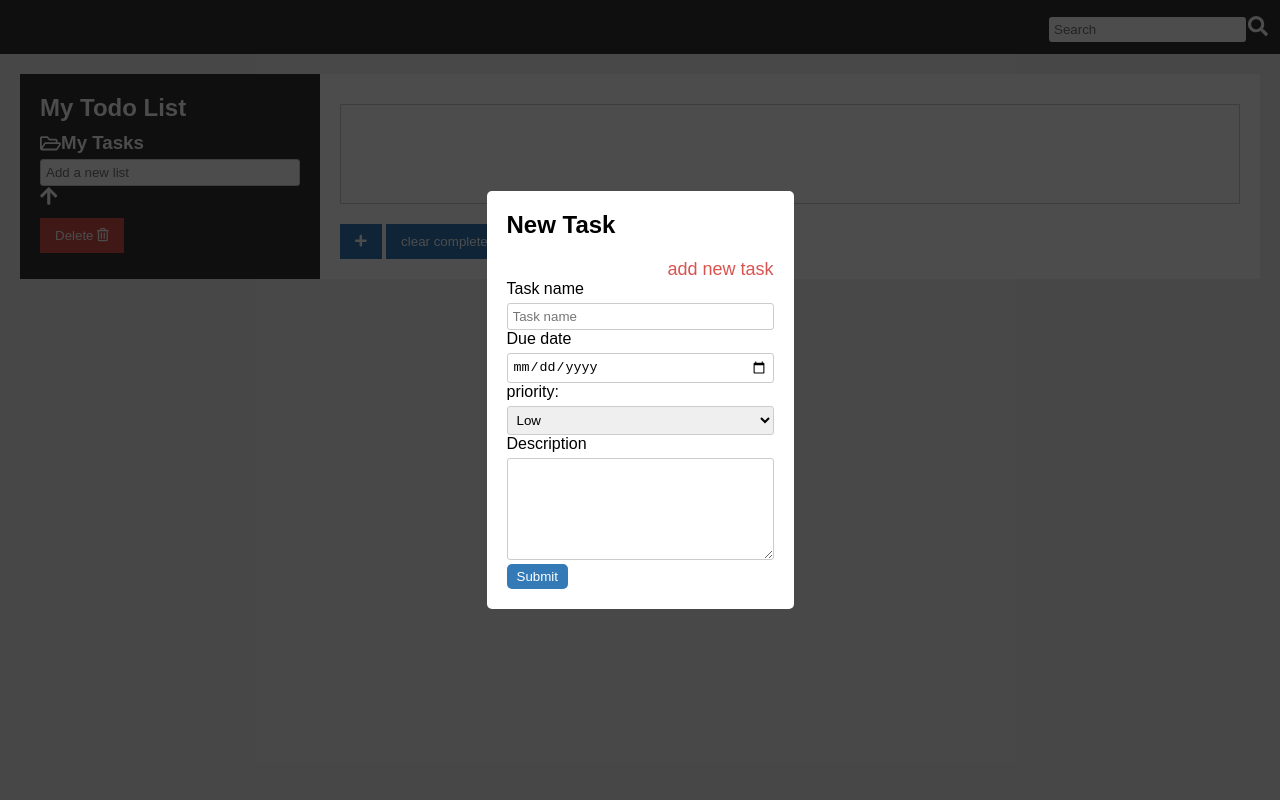
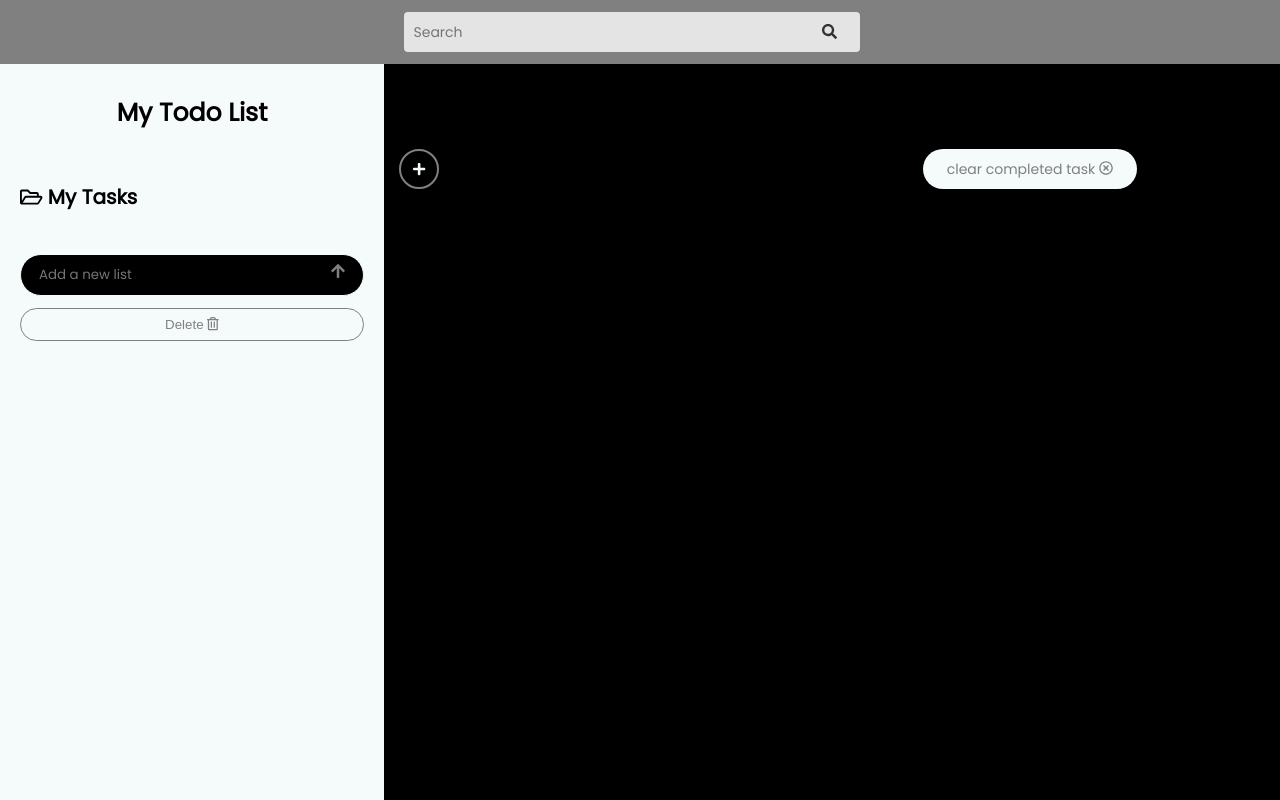
Before and after one commit to Bazzy09/Todo_list, a website built with webpack: page dist/index.html in a window 1280 px wide. Built offline with nearby package versions, Linux system fonts and the light colour scheme.

Commit message:
i added few styles to make the design simple

```diff
--- a/dist/css/style.css
+++ b/dist/css/style.css
@@ -1,205 +1,547 @@
-* {
-    margin: 0;
-    padding: 0;
-    box-sizing: border-box;
+@import url("https://fonts.googleapis.com/css2?family=Poppins&display=swap");
+
+:root {
+  --background-primary: #f5fafa;
+  --background-secondary: #808080;
+  --text-primary: #000;
+  --accent-color: #1cfeba;
+}
+
+*,
+*::before,
+*::after {
+  box-sizing: border-box;
+  margin: 0;
+  padding: 0;
+}
+
+html {
+  font-size: 10px;
+}
+
+body {
+  height: 92vh;
+  overflow-x: hidden;
+  background: var(--text-primary);
+  color: var(--background-primary);
+  font-family: "Poppins", sans-serif;
+}
+
+/* HEADER */
+#menu {
+  display: flex;
+  align-items: center;
+  padding: 2rem;
+  height: 8vh;
+  background: var(--background-secondary);
+}
+
+/* HAMBURGER MENU */
+.hamburger {
+  cursor: pointer;
+  display: none;
+}
+
+.hamburger div {
+  background: var(--background-primary);
+  transition: 0.5s;
+  width: 2.5rem;
+  height: 3px;
+  margin: 5px;
+}
+
+.clicked .line1 {
+  transform: rotate(45deg) translate(5px, 6px);
+}
+
+.clicked .line2 {
+  opacity: 0;
+}
+
+.clicked .line3 {
+  transform: rotate(-45deg) translate(5px, -6px);
+}
+
+/* SEARCH BAR */
+#menu .search-box {
+  margin: 0 auto;
+  position: relative;
+}
+
+#menu .search-icon {
+  position: relative;
+  color: #333;
+  right: 4rem;
+  font-size: 1.5rem;
+  z-index: 1;
+}
+
+#menu .search-box input {
+  font-family: "Poppins", sans-serif;
+  font-size: 1.4rem;
+  width: calc(20rem + 20vw);
+  height: 4rem;
+  border: none;
+  outline: none;
+  border-radius: 0.4rem;
+  padding: 0 1rem;
+  background: #e4e4e4;
+  transition: 0.3s ease;
+}
+
+#menu .search-box input:focus {
+  box-shadow: 5px 5px 15px rgba(0, 0, 0, 0.1);
+  background: var(--background-primary);
+}
+
+#main {
+  display: flex;
+}
+
+/* SIDEBAR AND LIST FORM */
+#sidebar {
+  height: 92vh;
+  width: 20%;
+  background: var(--background-primary);
+  color: black;
+  transition: 0.6s;
+  z-index: 1;
+  position: fixed;
+}
+
+#sidebar h2 {
+  padding: 3rem;
+  font-size: 2.5rem;
+  text-align: center;
+}
+
+#sidebar .task-list {
+  padding: 2rem;
+}
+
+#sidebar .task-list h3 {
+  font-size: 2rem;
+}
+
+#sidebar .active-list {
+  font-weight: bolder;
+  color: var(--background-primary);
+  background: var(--background-secondary);
+  border-radius: 0.4rem;
+}
+
+#sidebar .task-list ul {
+  padding: 1rem 0;
+  font-size: 1.5rem;
+}
+
+#sidebar .task-list li {
+  list-style: none;
+  padding: 1rem;
+  transition: 0.3s ease;
+  cursor: pointer;
+}
+
+#sidebar .task-list li:hover {
+  background: var(--background-secondary);
+  color: var(--background-primary);
+  border-radius: 0.4rem;
+}
+
+#sidebar .task-list li:hover button {
+  background: var(--background-secondary);
+}
+
+#sidebar .task-list form {
+  margin-top: 2.2rem;
+  display: flex;
+  background: var(--text-primary);
+  outline: none;
+  border: none;
+  color: var(--background-secondary);
+  border: 1px solid var(--background-primary);
+  border-radius: 25px;
+  padding: 0.8rem;
+  font-weight: bolder;
+  transition: 0.3s ease;
+}
+
+#sidebar .task-list form input {
+  font-family: "Poppins", sans-serif;
+  outline: none;
+  border: none;
+  color: var(--background-secondary);
+  background: transparent;
+  padding: 0.2rem 1rem;
+  transition: 0.3s ease;
+  width: 100%;
+}
+
+#sidebar .task-list form #up-arrow {
+  font-size: 1.6rem;
+  margin-right: 1rem;
+}
+
+#sidebar .task-list form .btn:focus {
+  color: var(--background-secondary);
+}
+
+#sidebar .task-list form input:focus::placeholder {
+  opacity: 0.5;
+}
+
+#sidebar .task-list .delete-btn {
+  border: 1px solid var(--background-secondary);
+  background: none;
+  color: var(--background-secondary);
+  outline: none;
+  padding: 0.8rem 2.4rem;
+  margin: 1.2rem auto;
+  border-radius: 2.5rem;
+  cursor: pointer;
+  width: 100%;
+  transition: 0.3s ease;
+}
+
+#sidebar .task-list .delete-btn:hover {
+  background: var(--text-primary);
+  color: var(--background-primary);
+  border: 1px solid var(--text-primary);
+}
+
+/* TODO LISTS AND TASKS */
+#todos {
+  width: 70%;
+  margin-left: 30%;
+  background: var(--text-primary);
+}
+
+#todos .todo-header {
+  display: flex;
+  justify-content: space-between;
+  align-items: center;
+  padding: 2rem;
+}
+
+#todos .todo-header h2 {
+  font-size: 2.5rem;
+  letter-spacing: 0.1rem;
+}
+
+#todos .todo-header p {
+  font-size: 1.4rem;
+}
+
+#todos .todo-header p span {
+  color: lightgray;
+  font-size: 2rem;
+  font-weight: bolder;
+  padding: 0 0.5rem;
+}
+
+#todos .todo {
+  margin: 0.8rem 0;
+  border-radius: 0.5rem;
+  background: var(--background-primary);
+  color: black;
+}
+
+#todos .todo .todo-content {
+  display: flex;
+  flex-direction: column;
+}
+
+#todos .todo .todo-content input[type="checkbox"] {
+  position: absolute;
+  opacity: 0;
+}
+
+#todos .todo .todo-content label {
+  display: inline-flex;
+  align-items: center;
+  position: relative;
+  margin: 1rem 0 1rem 0;
+  font-size: 1.5rem;
+  cursor: pointer;
+}
+
+#todos .todo .todo-content label::after {
+  content: "";
+  position: absolute;
+  right: 0;
+  left: 3rem;
+  top: 25%;
+  height: 2px;
+  background: black;
+  transform: scale(0);
+}
+
+#todos .todo .todo-content .checkbox {
+  display: inline-block;
+  width: 1.2rem;
+  height: 1.2rem;
+  margin: 0.5rem 1rem;
+  cursor: pointer;
+  border: 2px solid #efefef;
+  border-radius: 50%;
+}
+
+#todos .todo-content input:checked + label {
+  opacity: 0.7;
+}
+
+#todos .todo-content input:checked + label:after {
+  transform: scale(1);
+}
+
+#todos .todo-content input:checked + label .checkbox {
+  background: var(--background-secondary);
+  box-shadow: 0 0 0 0.2rem var(--background-secondary);
+}
+
+#todos .below-todo {
+  padding: 1.5rem;
+}
+
+#todos .below-todo .btns {
+  display: flex;
+  justify-content: space-between;
+}
+
+#todos .below-todo .add-btn {
+  background: transparent;
+  outline: none;
+  border: none;
+  font-size: 1.4rem;
+  border: 2px solid var(--background-secondary);
+  border-radius: 50%;
+  height: 4rem;
+  width: 4rem;
+  color: var(--background-primary);
+  font-weight: bolder;
+  cursor: pointer;
+  transition: 0.3s ease;
+}
+
+#todos .below-todo .clear-btn {
+  font-family: "Poppins", sans-serif;
+  color: var(--background-secondary);
+  background: var(--background-primary);
+  outline: none;
+  border: none;
+  padding: 0.8rem 2.4rem;
+  border-radius: 2.5rem;
+  font-size: 1.4rem;
+  cursor: pointer;
+  transition: 0.3s ease;
+}
+
+#todos .below-todo .clear-btn:hover {
+  color: var(--background-primary);
+  background: var(--background-secondary);
+}
+
+/* Edit icon */
+.edit {
+  float: right;
+  font-size: 1.4rem;
+  padding: 2rem 2rem 2rem 0;
+  transition: 0.3s ease;
+  cursor: pointer;
+  color: var(--background-secondary);
+}
+
+.edit:hover {
+  color: var(--background-secondary);
+}
+
+/* MODAL */
+#modal {
+  pointer-events: none;
+  position: absolute;
+  top: 50%;
+  left: 50%;
+  transform: translate(-50%, -50%);
+  width: 35rem;
+  z-index: 3;
+}
+
+.container {
+  display: flex;
+  flex-direction: column;
+  background: var(--background-primary);
+  border-radius: 1rem;
+  padding: 1.5rem;
+  transform: scale(0);
+  transition: 0.5s ease;
+}
+
+.container form {
+  padding-top: 2rem;
+}
+
+.container h2 {
+  text-align: center;
+  padding: 1.5rem;
+  border-top-left-radius: 10px;
+  border-top-right-radius: 10px;
+  margin: -1.5rem -1.5rem 0 -1.5rem;
+  font-size: 3.5rem;
+  color: var(--background-secondary);
+}
+
+.container .close {
+  position: absolute;
+  top: 0.2rem;
+  right: 1rem;
+  font-size: 3.5rem;
+  cursor: pointer;
+  transform: rotate(45deg);
+  transition: 0.3s ease;
+  color: var(--background-secondary);
+}
+
+.container .close:hover {
+  color: black;
+}
+
+.container label {
+  font-size: 1.6rem;
+  color: black;
+}
+
+.container input[type="text"],
+select {
+  font-family: "Poppins", sans-serif;
+  padding: 1rem;
+  margin-bottom: 2rem;
+  border: 0;
+  background: #eeeeee;
+  font-size: 1.4rem;
+  outline: 0;
+  width: 100%;
+}
+
+.container input[type="date"] {
+  font-family: "Poppins", sans-serif;
+  display: block;
+  margin-bottom: 1rem;
+  border: none;
+  background: #eeeeee;
+  padding: 1rem;
+  width: 100%;
+}
+
+.container textarea {
+  font-family: "Poppins", sans-serif;
+  font-size: 1.4rem;
+  background: #eeeeee;
+  padding: 1rem;
+  outline: none;
+  border: none;
+  resize: none;
+  width: 100%;
+}
+
+.container input[type="submit"] {
+  padding: 1rem;
+  margin-top: 1rem;
+  border: 0;
+  outline: 0;
+  width: 100%;
+  cursor: pointer;
+  font-size: 1.6rem;
+  border: 1px solid var(--text-primary);
+  color: var(--text-primary);
+  letter-spacing: 0.1rem;
+  background: var(--background-primary);
+  transition: 0.5s ease;
+}
+
+.container input[type="submit"]:hover {
+  background: var(--text-primary);
+  color: var(--background-primary);
+}
+
+#overlay {
+  position: absolute;
+  left: 0;
+  top: 0;
+  right: 0;
+  bottom: 0;
+  background: rgba(0, 0, 0, 0.3);
+  pointer-events: none;
+  opacity: 0;
+  transition: 0.5s ease;
+}
+
+@media screen and (max-width: 360px) {
+  #menu .search-box input {
+    height: 3rem;
+    width: calc(15rem + 20vw);
   }
 
-  body {
-    font-family: Arial, sans-serif;
-    background-color: #f0f0f0;
-    margin: 0;
-    padding: 0;
+  #todos .below-todo #clear-btn {
+    font-size: 1.2rem;
+    left: 23vw;
   }
 
-  #menu {
-    background-color: #333;
-    color: #fff;
-    display: flex;
-    justify-content: space-between;
-    align-items: center;
-    padding: 10px;
+  #modal .container {
+    width: 28rem;
+    margin: 0 auto;
   }
 
-  .hamburger {
-    display: none;
-    flex-direction: column;
-    cursor: pointer;
+  #modal textarea {
+    height: 8rem;
+  }
+}
+
+@media screen and (max-width: 420px) {
+  body {
+    overflow-x: hidden;
   }
 
-  .hamburger .line1,
-  .hamburger .line2,
-  .hamburger .line3 {
-    background-color: #fff;
-    height: 2px;
-    width: 25px;
-    margin: 3px 0;
+  #menu .search-box {
+    height: 3.5rem;
   }
 
-  .search-box {
-    margin-left: auto;
-    display: flex;
-    align-items: center;
+  .delete-btn {
+    position: absolute;
+    bottom: 3%;
   }
 
-  .search-box input[type="text"] {
-    padding: 5px;
-    border: none;
-    border-radius: 3px;
-    margin-right: 10px;
+  #todos .todo-header p {
+    font-size: 1rem;
   }
 
-  .search-icon {
-    color: #fff;
-    font-size: 20px;
-    cursor: pointer;
+  #modal {
+    width: 30rem;
   }
+}
 
-  #main {
-    display: flex;
-    padding: 20px;
+@media screen and (max-width: 768px) {
+  .hamburger {
+    display: block;
   }
 
   #sidebar {
-    background-color: #333;
-    color: #fff;
-    padding: 20px;
-    width: 300px;
+    position: absolute;
+    left: -100%;
   }
 
-  #sidebar h2 {
-    font-size: 24px;
-    margin-bottom: 10px;
+  #sidebar.active {
+    position: absolute;
+    left: 0;
+    width: 100%;
   }
+}
 
-  .task-list h3 {
-    display: flex;
-    align-items: center;
-    margin-top: 10px;
-  }
-
-  .task-list h3 i {
-    margin-right: 10px;
-  }
-
-  .new-list {
-    width: 100%;
-    padding: 5px;
-    margin-top: 10px;
-  }
-
-  #up-arrow {
-    font-size: 20px;
-    cursor: pointer;
-  }
-
-  .delete-btn {
-    background-color: #d9534f;
-    color: #fff;
-    border: none;
-    padding: 10px 15px;
-    margin-top: 10px;
-    cursor: pointer;
+@media screen and (min-width: 769px) and (max-width: 1280px) {
+  #sidebar {
+    width: 30%;
   }
 
   #todos {
-    background-color: #fff;
-    flex-grow: 1;
-    padding: 20px;
+    width: 60%;
   }
-
-  .todo-header {
-    display: flex;
-    justify-content: space-between;
-    align-items: center;
-    margin-bottom: 10px;
-  }
-
-  .todo-header h2 {
-    font-size: 24px;
-  }
-
-  .todo-header p {
-    font-size: 14px;
-    color: #555;
-  }
-
-  .todo-list {
-    border: 1px solid #ccc;
-    padding: 10px;
-    min-height: 100px;
-  }
-
-  .below-todo {
-    display: flex;
-    justify-content: space-between;
-    margin-top: 20px;
-  }
-
-  .add-btn,
-  .clear-btn {
-    background-color: #337ab7;
-    color: #fff;
-    border: none;
-    padding: 10px 15px;
-    cursor: pointer;
-  }
-
-  #modal {
-    display: none;
-    position: fixed;
-    top: 0;
-    left: 0;
-    width: 100%;
-    height: 100%;
-    background: rgba(0, 0, 0, 0.7);
-    display: flex;
-    justify-content: center;
-    align-items: center;
-    z-index: 999;
-  }
-
-  .container {
-    background: #fff;
-    padding: 20px;
-    border-radius: 5px;
-  }
-
-  .container h2 {
-    font-size: 24px;
-    margin-bottom: 20px;
-  }
-
-  .close {
-    cursor: pointer;
-    color: #d9534f;
-    font-size: 18px;
-    text-align: right;
-  }
-
-  form label {
-    margin-top: 10px;
-  }
-
-  input[type="text"],
-  input[type="date"],
-  select,
-  textarea {
-    width: 100%;
-    padding: 5px;
-    margin-top: 5px;
-    border: 1px solid #ccc;
-    border-radius: 3px;
-  }
-
-  .container input[type="submit"] {
-    background-color: #337ab7;
-    color: white;
-    border: none;
-    border-radius: 5px;
-    padding: 5px 10px;
-    cursor: pointer;
-  }
-
-  #overlay {
-    display: none;
-  }
+}
--- a/dist/index.html
+++ b/dist/index.html
@@ -85,7 +85,7 @@
      <div id="modal">
       <div class="container">
         <h2>New Task</h2>
-        <div class="close">add new task</div>
+        <div class="close">+</div>
         <form data-new-task-form>
           <label for="name">Task name</label><br>
           <input
```
